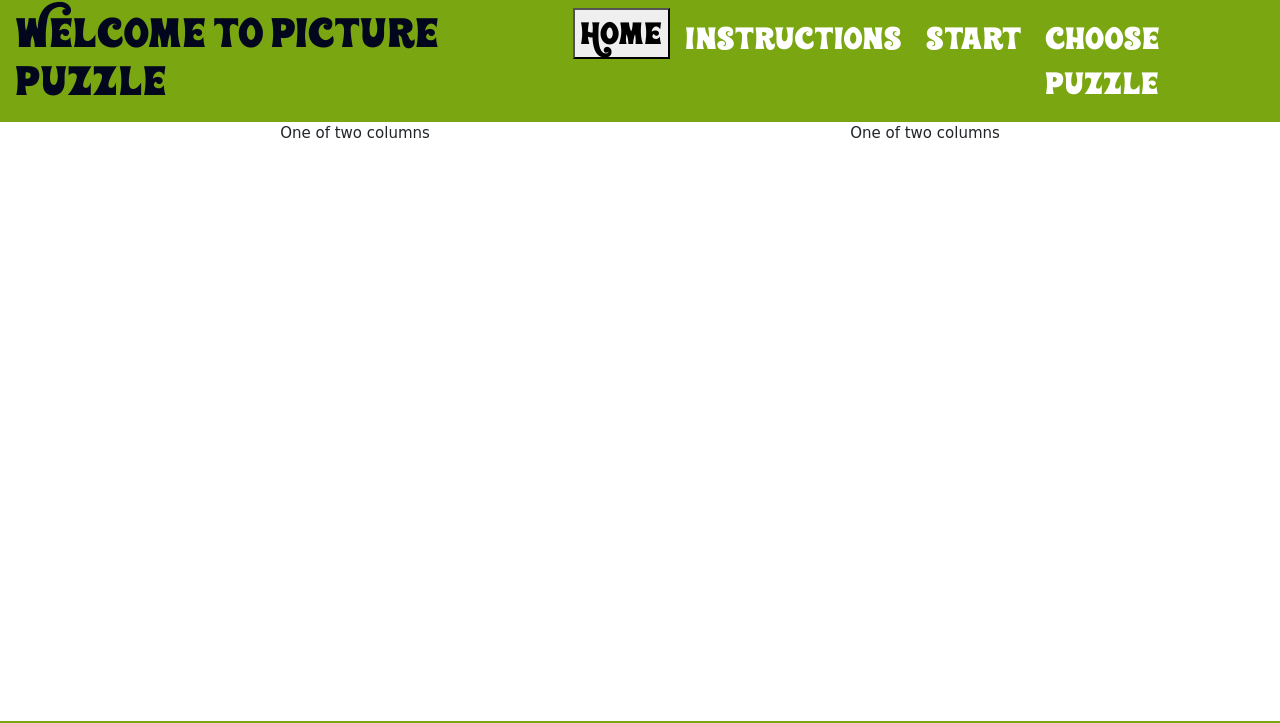
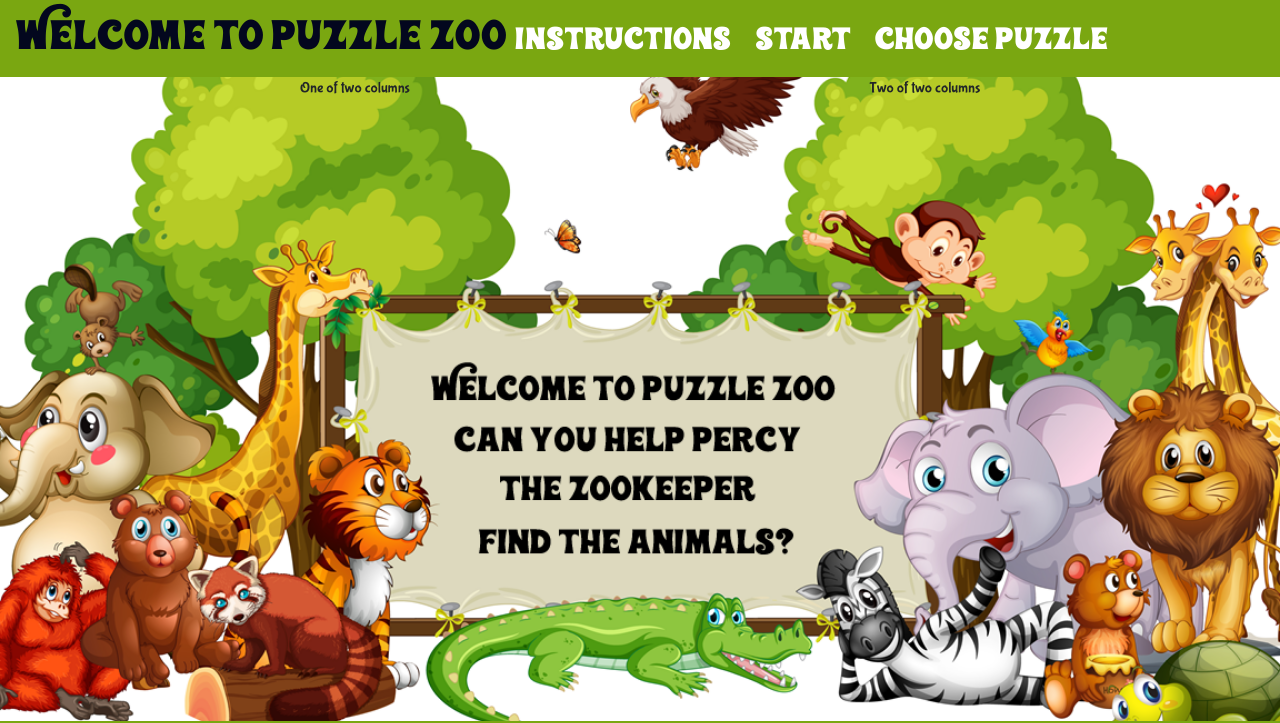
Before and after one commit to neil9669/puzzlezoo, a website: page index.html in a window 1280 px wide. Shown: the top 723 px of the page. Drawn offline with nearby package versions, Linux system fonts and the light colour scheme.

Commit message:
add iamge and font changes

```diff
--- a/index.html
+++ b/index.html
@@ -9,21 +9,17 @@
   <link rel="stylesheet" href="https://cdnjs.cloudflare.com/ajax/libs/twitter-bootstrap/4.6.0/css/bootstrap.min.css">
   <link rel="stylesheet" href="https://cdnjs.cloudflare.com/ajax/libs/font-awesome/5.15.4/css/all.min.css">
   <link rel="stylesheet" href="assets/css/style.css">
-  <link rel="stylesheet" href="https://fonts.googleapis.com/css?family=Oswald&effect=fire">
-  <link rel="stylesheet" href="https://fonts.googleapis.com/css?family=Roboto">
+  <link rel="stylesheet" href="https://fonts.googleapis.com/css?family=Bubblegum+Sans">
 
-  <title>Picture Puzzle</title>
+  <title>Puzzle Zoo</title>
 </head>
 
-<body>
+<body class="bg">
   <!-- Header Navbar section -->
   <header>
     <nav class="navbar navbar-expand-sm" id="nav-main">
-      <h1 class="font-effect-fire">Welcome to Picture Puzzle</h1>
+      <h1>Welcome to Puzzle Zoo</h1>
       <ul class="navbar-nav mr-auto text-color">
-        <li class="nav-item mr-2">
-          <button>Home</button>
-        </li>
         <li class="nav-item mr-2">
           <a class="nav-link" href="#">Instructions</a>
         </li>
@@ -47,7 +43,7 @@
       </div>
       <!-- Right Pane -->
       <div class="col-sm">
-        One of two columns
+        Two of two columns
       </div>
     </div>
   </section>
```
